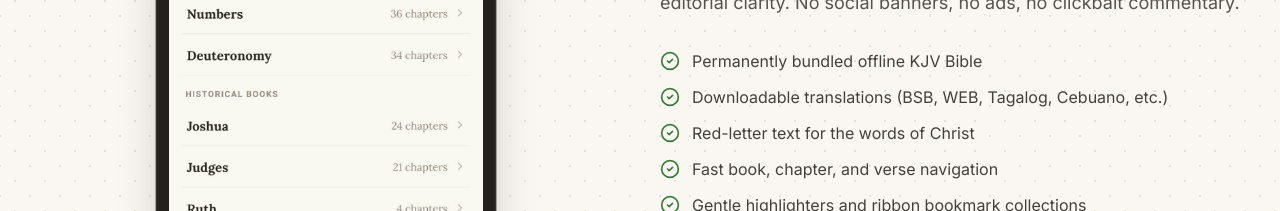
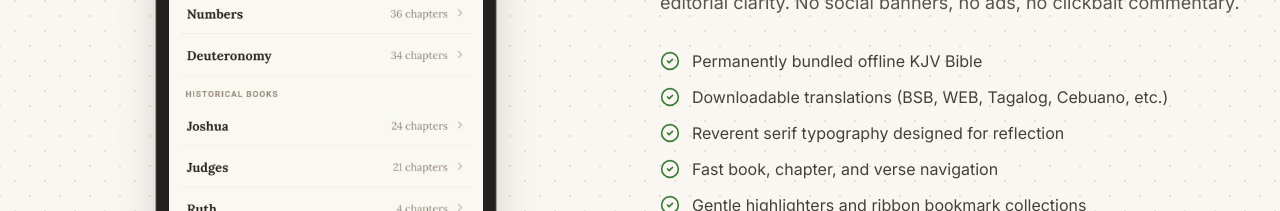
Before and after one commit to bJOE2001/selah-web, a Next.js app: page / in a window 1280 px wide. Shown: the part 2580-2791 px from the top of the page. Built offline with nearby package versions, Linux system fonts and the light colour scheme; a web font is replaced by a local one.

Commit message:
refactor: update feature descriptions for clarity and reverence

```diff
--- a/src/components/FeatureShowcase.tsx
+++ b/src/components/FeatureShowcase.tsx
@@ -88,7 +88,7 @@ export const FeatureShowcase: React.FC = () => {
                 {[
                   "Permanently bundled offline KJV Bible",
                   "Downloadable translations (BSB, WEB, Tagalog, Cebuano, etc.)",
-                  "Red-letter text for the words of Christ",
+                  "Reverent serif typography designed for reflection",
                   "Fast book, chapter, and verse navigation",
                   "Gentle highlighters and ribbon bookmark collections"
                 ].map((item, idx) => (
--- a/src/lib/tokens.ts
+++ b/src/lib/tokens.ts
@@ -84,7 +84,7 @@ export const FEATURES: FeatureItem[] = [
     bullets: [
       "Permanently bundled offline KJV Bible",
       "Downloadable translations (BSB, WEB, Tagalog, Cebuano, etc.)",
-      "Red-letter words of Christ",
+      "Clean, reverent editorial typography",
       "Instant book, chapter & verse navigation",
       "Gentle color highlighters & ribbon bookmarks"
     ],
```
